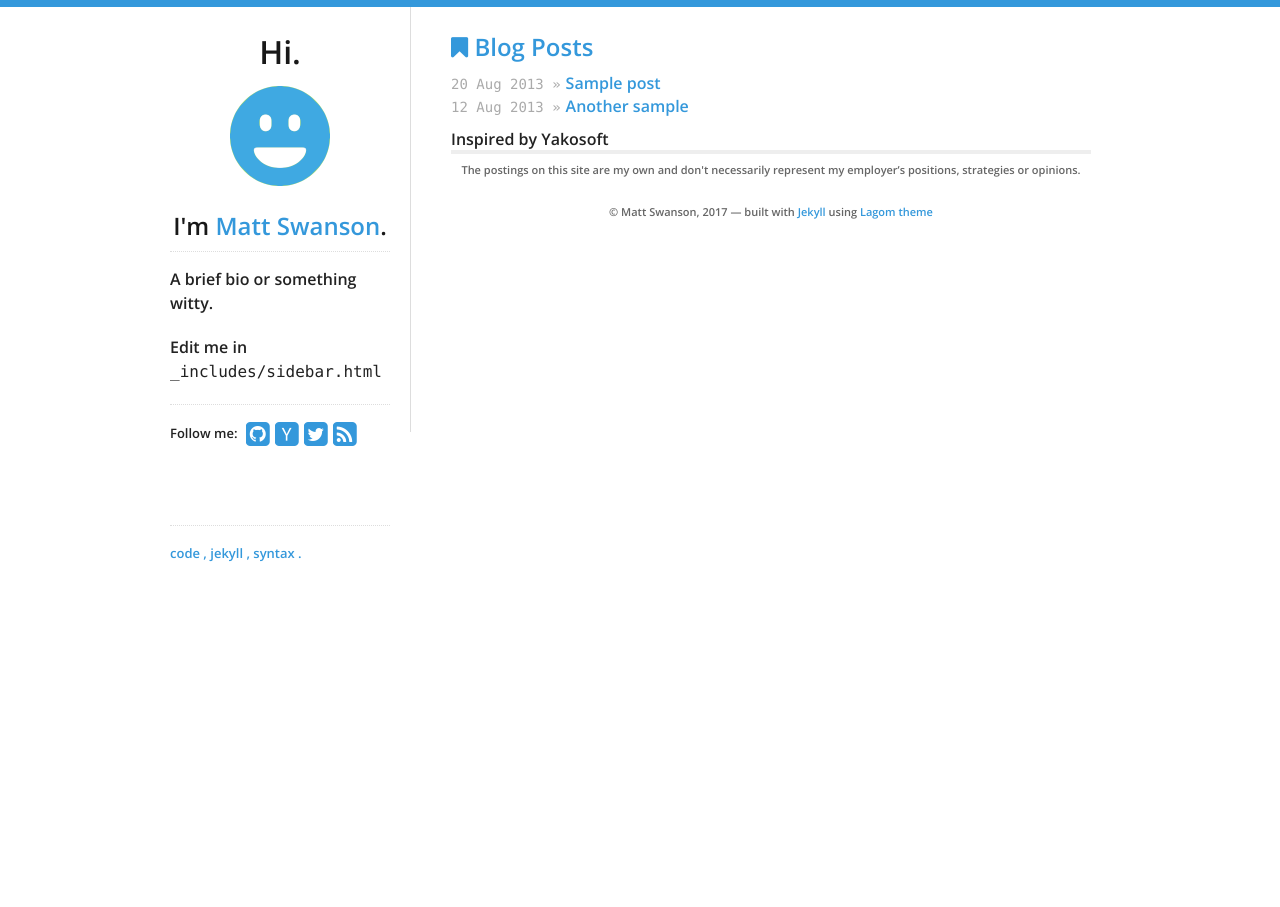
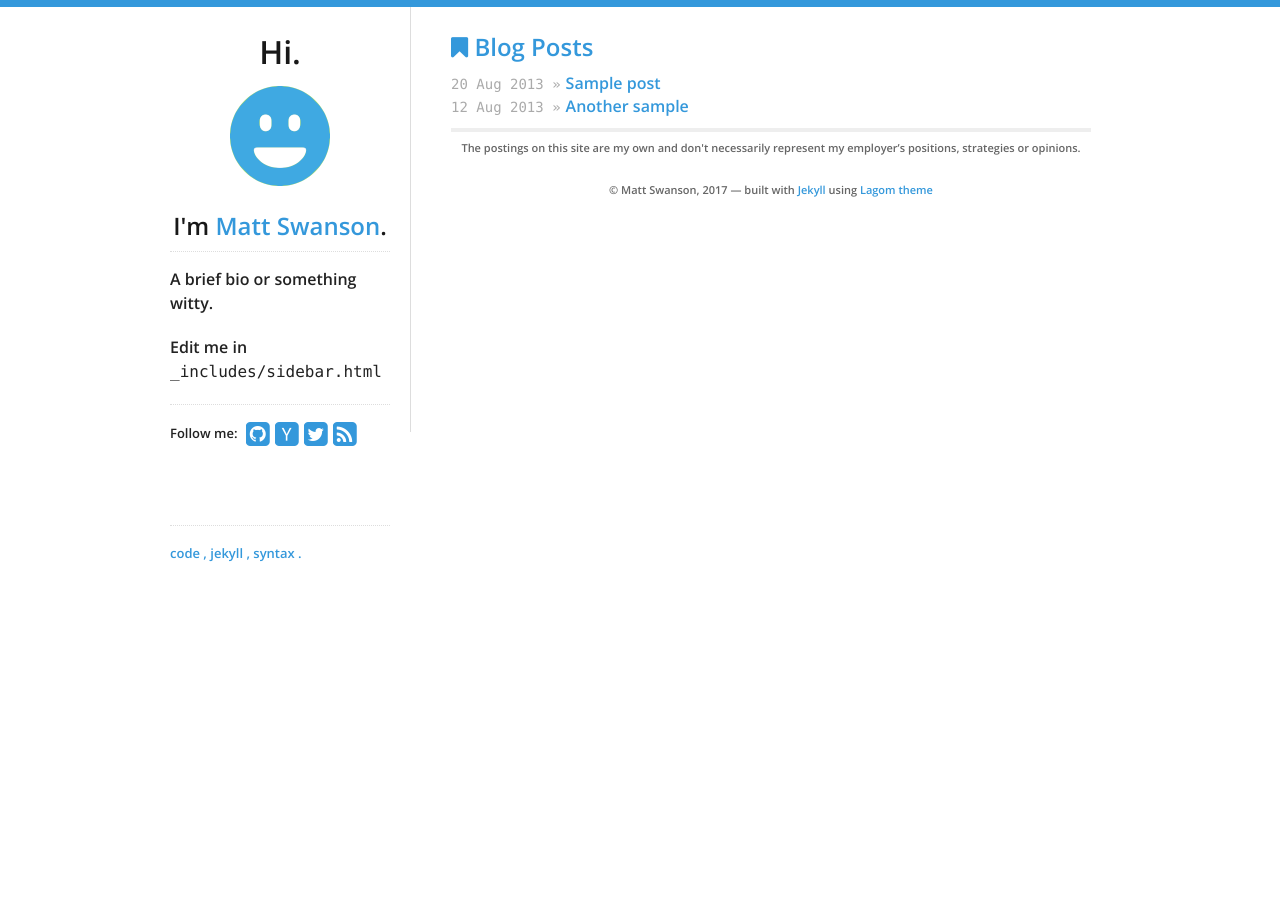
Before and after one commit to mubeyd/mubeyd.github.io, a Jekyll site: the page built from index.html, in a window 1280 px wide. Built offline with Jekyll 4.4.1, drawn with Linux system fonts in a browser that asks for light colours; nearby versions of some CDN libraries.

Commit message:
Adsasafs

```diff
--- a/index.html
+++ b/index.html
@@ -11,10 +11,3 @@ title: Blog Posts
     {% endfor %}
   </ul>
 </div>
-
-
-<div class="KRAL">
-
-  Inspired by Yakosoft
-
-</div>
```
